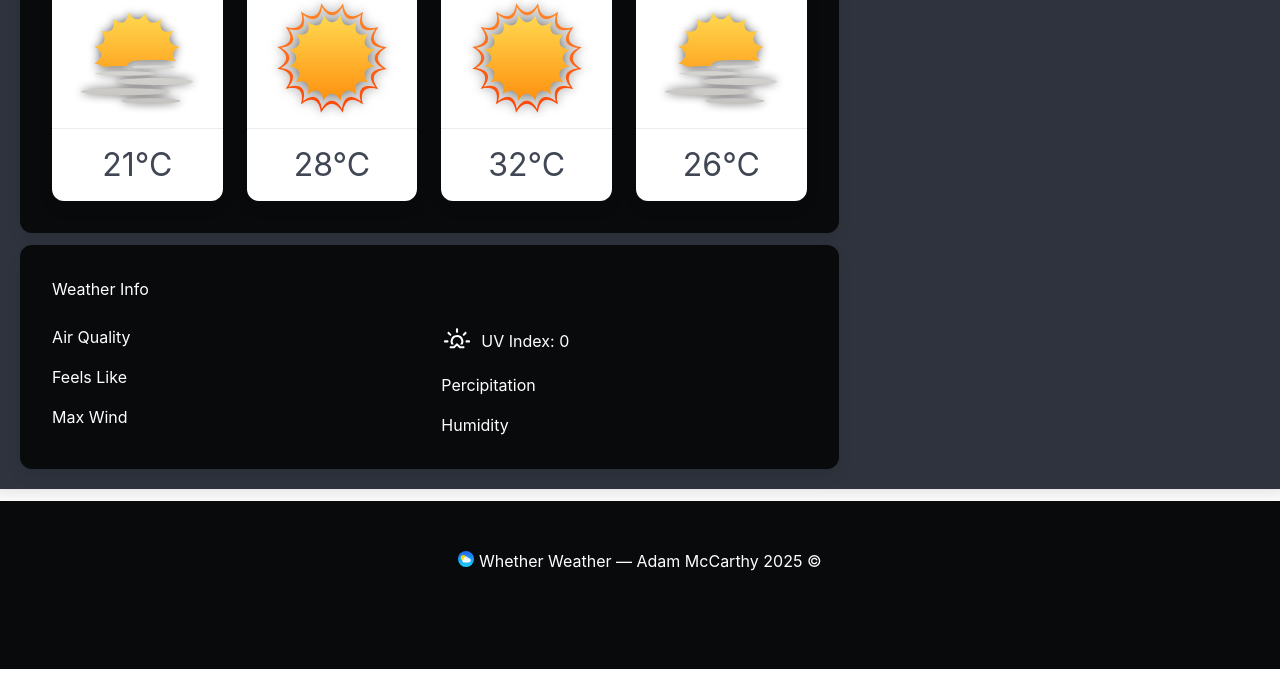
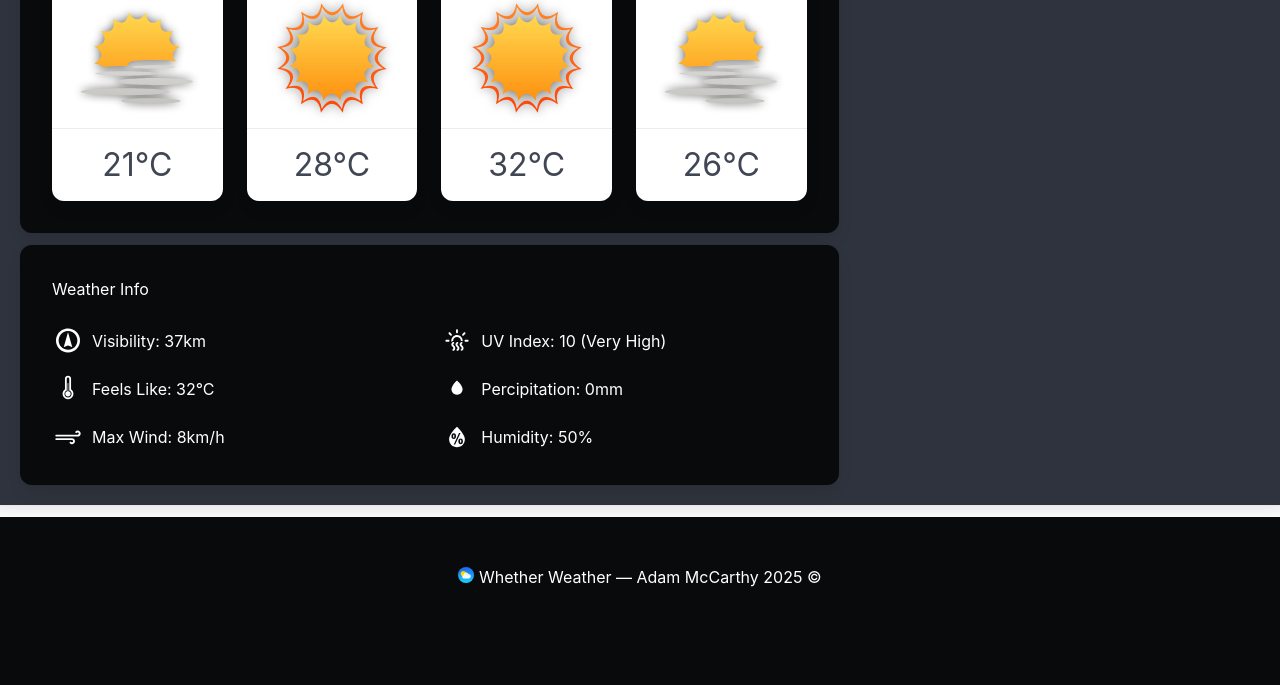
Before and after one commit to AdamMcCarthyCS/web-dev-1-assignment-2, an Eleventy site: page pages/rio.html in a window 1280 px wide. Shown: the part 650-1335 px from the top of the page. Built offline with nearby package versions, Linux system fonts and the light colour scheme; Eleventy itself is replaced by a stand-in of ours; files that its build step writes are made by us from their sources.

Commit message:
feat(weather-info): add icons and content values

```diff
--- a/pages/rio.html
+++ b/pages/rio.html
@@ -39,6 +39,8 @@
         </div>
 
         <!-- START LEFT PANEL -->
+
+        <!-- CURRENT WEATHER START -->
         <div class="column is-8">
             <section class="container box columns has-background-black is-vcentered">
                 <div class="column is-two-thirds">
@@ -61,6 +63,9 @@
                     </figure>
                 </div>
             </section>
+            <!-- CURRENT WEATHER END -->
+
+            <!-- TODAYS FORECAST START -->
             <section class="container columns is-mobile is-multiline has-text-centered box has-background-black ">
                 <div class="column is-12 has-text-light is-size-3">
                     <h1 class="has-text-weight-bold">Todays Forecast</h1>
@@ -134,26 +139,55 @@
                     </div>
                 </div>
             </section>
+            <!-- TODAYS FORECAST END -->
+
+            <!-- WEATHER INFO START -->
             <section class="container columns is-multiline is-mobile box has-background-black has-text-white">
                 <div class="column is-12">Weather Info</div>
                 <div class="column is-half has-text-left is-flex is-flex-direction-column is-gap-2">
-                    <div>Air Quality</div>
-                    <div>Feels Like</div>
-                    <div>Max Wind</div>
-
-                </div>
-                <div class="column is-flex is-flex-direction-column is-gap-2">
                     <div class="is-flex is-align-items-center is-gap-1">
                         <figure class="image is-32x32">
-                            <img src="/assets/images/wi-uv-index.svg" alt="">
+                            <img src="/assets/images/wi-visibility.svg" alt="sun icon">
                         </figure>
-                        <p>UV Index: 0</p>
+                        <p>Visibility: 37km </p>
                     </div>
-                    <div>Percipitation</div>
-                    <div>Humidity</div>
+                    <div class="is-flex is-align-items-center is-gap-1">
+                        <figure class="image is-32x32">
+                            <img src="/assets/images/wi-thermometer.svg" alt="sun icon">
+                        </figure>
+                        <p>Feels Like: 32&deg;C</p>
+                    </div>
+                    <div class="is-flex is-align-items-center is-gap-1">
+                        <figure class="image is-32x32">
+                            <img src="/assets/images/wi-strong-wind.svg" alt="sun icon">
+                        </figure>
+                        <p>Max Wind: 8km/h</p>
+                    </div>
+                </div>
+                <div class="column is-half is-flex is-flex-direction-column is-gap-2">
+                    <div class="is-flex is-align-items-center is-gap-1">
+                        <figure class="image is-32x32">
+                            <img src="/assets/images/wi-uv.svg" alt="sun icon">
+                        </figure>
+                        <p>UV Index: 10 (Very High)</p>
+                    </div>
+                    <div class="is-flex is-align-items-center is-gap-1">
+                        <figure class="image is-32x32">
+                            <img src="/assets/images/wi-raindrop.svg" alt="raindrop icon">
+                        </figure>
+                        <p>Percipitation: 0mm</p>
+                    </div>
+                    <div class="is-flex is-align-items-center is-gap-1">
+                        <figure class="image is-32x32">
+                            <img src="/assets/images/wi-humidity.svg" alt="">
+                        </figure>
+                        <p>Humidity: 50%</p>
+                    </div>
                 </div>
             </section>
         </div>
+        <!-- WEATHER INFO END -->
+
         <!-- END LEFT PANEL -->
 
         <!--- START RIGHT PANEL -->
```
Also changed, not shown: assets/images/wi-humidity.svg (added), assets/images/wi-raindrop.svg (added), assets/images/wi-strong-wind.svg (added), assets/images/wi-thermometer.svg (added), assets/images/wi-uv-index.svg (deleted), assets/images/wi-uv.svg (added), assets/images/wi-visibility.svg (added).
